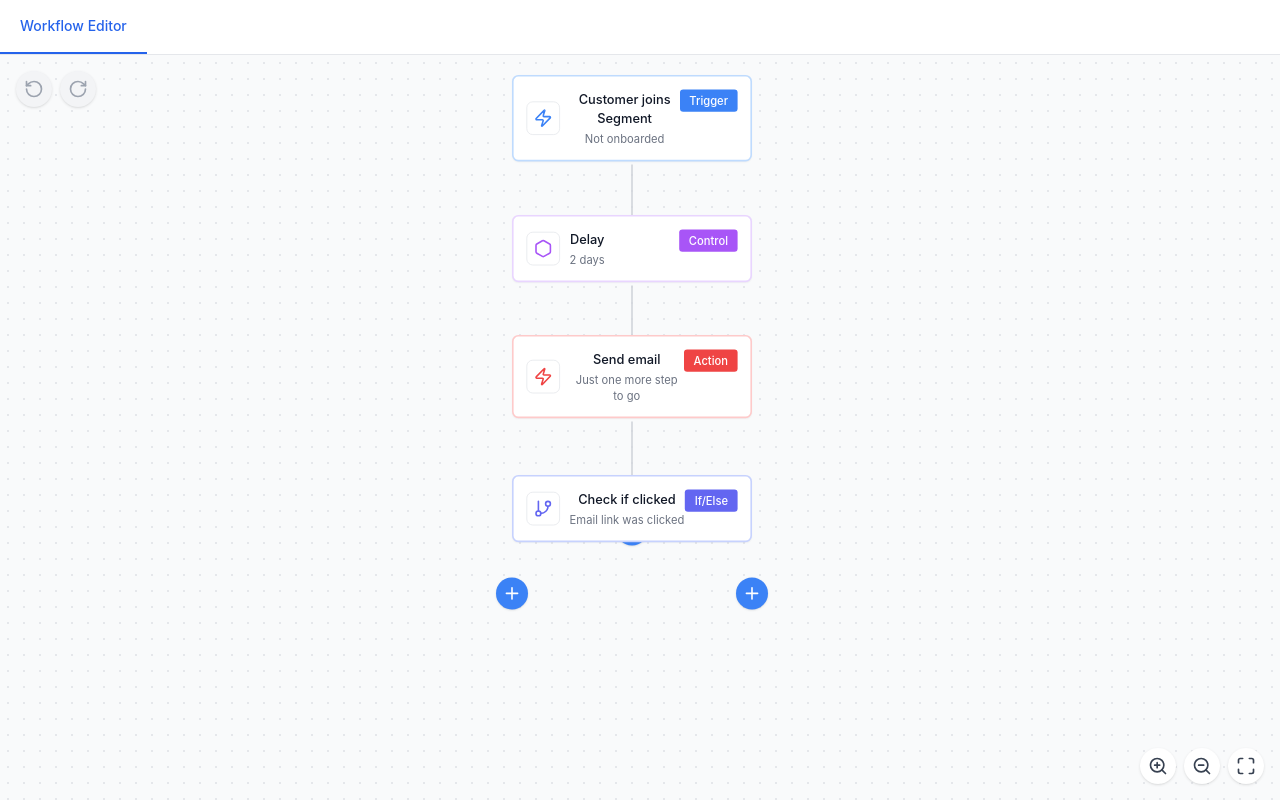
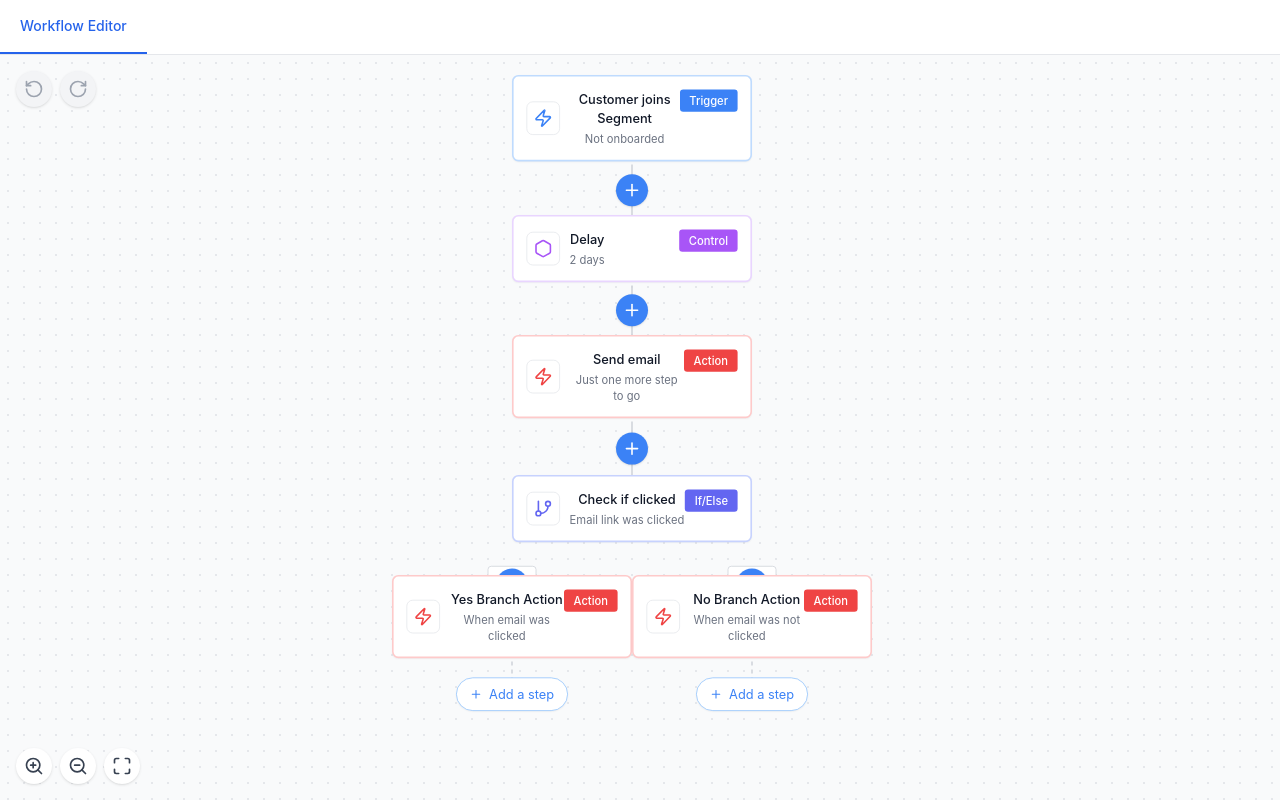
Before and after one commit to falvarez1/AutomationWorkflow, a React (Create React App) app: page / in a window 1280 px wide. Built offline with nearby package versions, Linux system fonts and the light colour scheme.

Commit message:
Update context menu configuration and add branching nodes in AutomationWorkflow

```diff
--- a/src/AutomationWorkflow.jsx
+++ b/src/AutomationWorkflow.jsx
@@ -91,8 +91,9 @@ const WorkflowStep = ({ id, type, title, subtitle, position, transform, onClick,
   const [showContextMenu, setShowContextMenu] = useState(false);
   const [contextMenuConfig] = useState(propContextMenuConfig || {
     position: 'right', // default position - now on the right
-    offsetX: 10,
-    offsetY: 0
+    offsetX: -5,
+    offsetY: 0,
+    orientation: 'vertical' // default orientation - vertical menu
   });
   const [wasJustClicked, setWasJustClicked] = useState(false);
 
@@ -363,6 +364,7 @@ const WorkflowStep = ({ id, type, title, subtitle, position, transform, onClick,
         menuPosition={contextMenuConfig.position}
         offsetX={contextMenuConfig.offsetX}
         offsetY={contextMenuConfig.offsetY}
+        orientation={contextMenuConfig.orientation}
       />
 
       {isDragging && (
@@ -373,7 +375,7 @@ const WorkflowStep = ({ id, type, title, subtitle, position, transform, onClick,
 };
 
 // Node Context Menu Component for displaying actions when hovering over a node
-const NodeContextMenu = ({ position, nodeType, visible, onAction, menuPosition = 'bottom', offsetX = 0, offsetY = 0 }) => {
+const NodeContextMenu = ({ position, nodeType, visible, onAction, menuPosition = 'bottom', offsetX = 0, offsetY = 0, orientation = 'vertical' }) => {
   if (!visible) return null;
 
   // Default menu items based on node type
@@ -384,35 +386,7 @@ const NodeContextMenu = ({ position, nodeType, visible, onAction, menuPosition =
       { id: 'delete', icon: <Trash2 className="w-4 h-4 text-red-500" />, label: 'Delete' }
     ];
 
-    switch (nodeType) {
-      case NODE_TYPES.TRIGGER:
-        return [
-          ...commonItems,
-          { id: 'configure-trigger', icon: <Zap className="w-4 h-4 text-blue-500" />, label: 'Configure Trigger' }
-        ];
-      case NODE_TYPES.CONTROL:
-        return [
-          ...commonItems,
-          { id: 'set-conditions', icon: <Hexagon className="w-4 h-4 text-purple-500" />, label: 'Set Conditions' }
-        ];
-      case NODE_TYPES.ACTION:
-        return [
-          ...commonItems,
-          { id: 'configure-action', icon: <Send className="w-4 h-4 text-red-500" />, label: 'Configure Action' }
-        ];
-      case NODE_TYPES.IFELSE:
-        return [
-          ...commonItems,
-          { id: 'configure-condition', icon: <GitBranch className="w-4 h-4 text-indigo-500" />, label: 'Configure Condition' }
-        ];
-      case NODE_TYPES.SPLITFLOW:
-        return [
-          ...commonItems,
-          { id: 'configure-split', icon: <GitMerge className="w-4 h-4 text-green-500" />, label: 'Configure Split' }
-        ];
-      default:
     return commonItems;
-    }
   };
 
   // Calculate menu position based on configuration
@@ -463,12 +437,18 @@ const NodeContextMenu = ({ position, nodeType, visible, onAction, menuPosition =
   const menuItems = getMenuItems();
   const menuStyles = getMenuStyles();
 
+  // Determine flex direction and spacing based on orientation
+  const isVertical = orientation === 'vertical';
+  const containerClass = isVertical
+    ? "flex flex-col space-y-1"
+    : "flex flex-row space-x-1";
+
   return (
     <div
       className="bg-white rounded-lg shadow-lg border border-gray-200 p-1 animate-fadeIn node-context-menu"
       style={menuStyles}
     >
-      <div className="flex flex-col space-y-1">
+      <div className={containerClass}>
         {menuItems.map(item => (
           <button
             key={item.id}
@@ -575,8 +555,8 @@ const AddNodeButton = ({ position, nodeWidth, buttonSize, onAdd, isHighlighted =
       ref={buttonRef}
       style={{
         position: 'absolute',
-        left: position.x + (nodeWidth / 2) - (buttonSize / 2) + 'px', // Center on the node
-        top: position.y + 'px',
+        left: (position.x - (buttonSize / 2)) + 'px', // Center directly on the position point
+        top: (position.y - (buttonSize / 2)) + 'px', // Center vertically too
         zIndex: 5, // Between lines (0) and nodes (10+)
       }}
       data-node-element="true"
@@ -611,80 +591,6 @@ const AddNodeButton = ({ position, nodeWidth, buttonSize, onAdd, isHighlighted =
   );
 };
 
-// Add a new component for branch endpoint buttons that appears integrated with connector lines
-const BranchEndpointButton = ({ position, buttonSize, onAdd, isHighlighted = false, onMouseEnter, onMouseLeave, showMenu = false, sourceNodeId = 'none', branchId = 'none' }) => {
-  const [isHovered, setIsHovered] = useState(false);
-
-  const handleMouseEnter = () => {
-    setIsHovered(true);
-    onMouseEnter?.();
-  };
-
-  const handleMouseLeave = () => {
-    setIsHovered(false);
-    onMouseLeave?.();
-  };
-
-  return (
-    <div
-      style={{
-        position: 'absolute',
-        left: position.x - (buttonSize / 2) + 'px', // Center on the endpoint
-        top: position.y - (buttonSize / 2) + 'px',  // Center on the endpoint
-        zIndex: 6, // Higher than regular add buttons
-      }}
-      data-node-element="true"
-      data-source-node-id={sourceNodeId}
-      data-branch-id={branchId}
-      data-button-type="branch-endpoint"
-      className="branch-endpoint-button"
-    >
-      {/* Connector visual to make button appear integrated with the line */}
-      <div
-        className="connector-dot"
-        style={{
-          position: 'absolute',
-          left: '50%',
-          top: '50%',
-          width: '14px',
-          height: '14px',
-          borderRadius: '50%',
-          background: isHovered || isHighlighted ? '#3B82F6' : '#D1D5DB',
-          transform: 'translate(-50%, -50%)',
-          transition: 'background-color 0.2s',
-          zIndex: 1
-        }}
-      />
-
-      <button
-        style={{
-          position: 'relative',
-          transition: 'transform 0.2s, box-shadow 0.2s, background-color 0.2s',
-          zIndex: 2
-        }}
-        onClick={(e) => {
-          onAdd(e);
-          e.stopPropagation();
-        }}
-        onMouseEnter={handleMouseEnter}
-        onMouseLeave={handleMouseLeave}
-        className={`flex items-center justify-center w-10 h-10 rounded-full
-          ${isHovered || isHighlighted ? 'bg-blue-600 shadow-lg transform scale-110' : 'bg-blue-500 shadow'}
-          text-white focus:outline-none focus:ring-2 focus:ring-blue-300 focus:ring-offset-2`}
-      >
-        <Plus className="w-6 h-6" />
-
-        {/* Show tooltip on hover (only if menu is not shown) */}
-        {isHovered && !showMenu && (
-          <div className="absolute top-full mt-2 bg-gray-800 text-white text-xs rounded py-1 px-2 whitespace-nowrap z-50">
-            Add branch node
-          </div>
-        )}
-      </button>
-    </div>
-  );
-};
-
 // Main Automation Workflow Component
 const AutomationWorkflow = () => {
   // Canvas pan and zoom state
@@ -733,10 +639,14 @@ const AutomationWorkflow = () => {
     const startY = node.position.y + (node.height || DEFAULT_NODE_HEIGHT);
 
     if (node.type === NODE_TYPES.IFELSE) {
+      // For IFELSE nodes, we only have two valid branch IDs: 'yes' and 'no'
       if (branchId === 'yes') {
         return { x: node.position.x - 150 + (DEFAULT_NODE_WIDTH / 2), y: startY + 100 };
+      } else if (branchId === 'no') {
+        return { x: node.position.x + 150 + (DEFAULT_NODE_WIDTH / 2), y: startY + 100 };
       } else {
-        return { x: node.position.x + 150 + (DEFAULT_NODE_WIDTH / 2), y: startY + 100 };
+        // Return null for invalid branch IDs to prevent unwanted buttons
+        return null;
       }
     } else if (node.type === NODE_TYPES.SPLITFLOW) {
       // Similar logic for splitflow branches
@@ -750,6 +660,7 @@ const AutomationWorkflow = () => {
       }
     }
 
+    // Default return for other node types
     return { x: startX, y: startY };
   }, []);
 
@@ -1011,7 +922,7 @@ const AutomationWorkflow = () => {
       position,
       height: DEFAULT_NODE_HEIGHT,
       isNew: true,
-      contextMenuConfig: { position: 'right', offsetX: 10, offsetY: 0 },
+      contextMenuConfig: { position: 'right', offsetX: -5, offsetY: 0, orientation: 'vertical' },
       title: getDefaultTitle(nodeType),
       subtitle: getDefaultSubtitle(nodeType),
       ...initialProps,
@@ -1518,11 +1429,10 @@ const AutomationWorkflow = () => {
       endPos: { x: targetX, y: targetY }
     };
   }, [getBranchEndpoint, edgeInputYOffset]);
-
 // Render all connector lines between nodes
 const renderConnections = useCallback(() => {
   const connectors = [];
-
+  // Render standard connections
   // Render standard connections
   workflowGraph.getAllEdges().forEach(edge => {
       const sourceNode = workflowGraph.getNode(edge.sourceId);
@@ -1537,6 +1447,10 @@ const AutomationWorkflow = () => {
       } else if (edge.type === CONNECTION_TYPES.BRANCH) {
         connectionPoints = calculateBranchConnectionPoints(sourceNode, targetNode, edge.label);
       }
+
+      // Check if this edge is connected to the selected node
+      const isConnectedToSelectedNode = selectedNodeId &&
+        (edge.sourceId === selectedNodeId || edge.targetId === selectedNodeId);
 
       if (connectionPoints && connectionPoints.startPos && connectionPoints.endPos) {
         connectors.push(
@@ -1544,7 +1458,7 @@ const AutomationWorkflow = () => {
             key={`${edge.sourceId}-${edge.targetId}-${edge.type}-${edge.label || 'default'}`}
             startPos={connectionPoints.startPos}
             endPos={connectionPoints.endPos}
-            isHighlighted={false}
+            isHighlighted={isConnectedToSelectedNode}
             label={edge.type === CONNECTION_TYPES.BRANCH ? edge.label : null}
           />
         );
@@ -1552,125 +1466,133 @@ const AutomationWorkflow = () => {
     });
 
     return connectors;
-  }, [workflowGraph, calculateConnectionPoints, calculateBranchConnectionPoints]);
-
-  // Render add node buttons for each node
+  }, [workflowGraph, calculateConnectionPoints, calculateBranchConnectionPoints, selectedNodeId]);
+
+  // Render add node buttons on edge lines
   const renderAddNodeButtons = useCallback(() => {
     const buttons = [];
 
-    // For each node, add a button at its bottom
-    workflowGraph.getAllNodes().forEach((node) => {
-      // Add button for standard connection (unless it's already connected)
-      const defaultOutgoingEdge = workflowGraph.getDefaultOutgoingEdge(node.id);
-
-      if (!defaultOutgoingEdge) {
-        const buttonPosition = {
-          x: node.position.x,
-          y: node.position.y + (node.height || DEFAULT_NODE_HEIGHT) + buttonYOffset
-        };
+    // Render a button on each edge connection line (midway between source and target)
+    workflowGraph.getAllEdges().forEach((edge) => {
+      const sourceNode = workflowGraph.getNode(edge.sourceId);
+      const targetNode = workflowGraph.getNode(edge.targetId);
+
+      if (!sourceNode || !targetNode) return;
+
+      let connectionPoints;
+
+      // Calculate connection points based on the edge type
+      if (edge.type === CONNECTION_TYPES.DEFAULT) {
+        connectionPoints = calculateConnectionPoints(sourceNode, targetNode);
+      } else if (edge.type === CONNECTION_TYPES.BRANCH) {
+        connectionPoints = calculateBranchConnectionPoints(sourceNode, targetNode, edge.label);
+      }
+
+      if (connectionPoints && connectionPoints.startPos && connectionPoints.endPos) {
+        // Calculate midpoint of the edge for button placement
+        const midX = (connectionPoints.startPos.x + connectionPoints.endPos.x) / 2;
+        const midY = (connectionPoints.startPos.y + connectionPoints.endPos.y) / 2;
+
+        const buttonPosition = { x: midX, y: midY };
 
         buttons.push(
           <AddNodeButton
-            key={`add-button-${node.id}`}
+            key={`add-button-edge-${edge.sourceId}-${edge.targetId}-${edge.type}`}
             position={buttonPosition}
-            nodeWidth={DEFAULT_NODE_WIDTH}
+            nodeWidth={0} // Not node-relative anymore
             buttonSize={BUTTON_SIZE}
-            onAdd={(e) => handleShowAddMenu(node.id, e)}
-            isHighlighted={activeAddButtonNodeId === node.id}
+            onAdd={(e) => handleShowAddMenu(edge.sourceId, e)}
+            isHighlighted={activeAddButtonNodeId === edge.sourceId}
             onMouseEnter={() => {}} // No action needed
             onMouseLeave={() => {}} // No action needed
-            showMenu={activeAddButtonNodeId === node.id}
-            sourceNodeId={node.id}
+            showMenu={activeAddButtonNodeId === edge.sourceId}
+            sourceNodeId={edge.sourceId}
             sourceType="standard"
           />
         );
       }
+    });
+
+    // Add dashed edge and button for nodes that don't have outgoing edges
+    workflowGraph.getAllNodes().forEach((node) => {
+      const hasOutgoingEdge = workflowGraph.getOutgoingEdges(node.id).length > 0;
+
+      // Only add a dashed edge and button if there are no outgoing edges
+      if (!hasOutgoingEdge) {
+        const startPos = {
+          x: node.position.x + (DEFAULT_NODE_WIDTH / 2),
+          y: node.position.y + (node.height || DEFAULT_NODE_HEIGHT)
+        };
+
+        const endPos = {
+          x: startPos.x,
+          y: startPos.y + 70 // Distance for dashed edge
+        };
+
+        const buttonPosition = {
+          x: endPos.x,
+          y: endPos.y
+        };
+
+        // Add dashed edge
+        buttons.push(
+          <svg
+            key={`dashed-edge-${node.id}`}
+            className="absolute pointer-events-none"
+            style={{
+              top: 0,
+              left: 0,
+              width: '100%',
+              height: '100%',
+              overflow: 'visible',
+              zIndex: 4 // Between edges (0) and nodes (10+)
+            }}
+          >
+            <path
+              d={`M ${startPos.x} ${startPos.y} L ${endPos.x} ${endPos.y}`}
+              stroke="#D1D5DB"
+              strokeWidth="2"
+              strokeDasharray="5,5"
+              fill="none"
+            />
+          </svg>
+        );
+
+        // Add "Add a step" button at end of dashed line
+        buttons.push(
+          <div
+            key={`add-step-button-${node.id}`}
+            className="absolute flex items-center justify-center"
+            style={{
+              top: buttonPosition.y - 10, // Adjust to center it
+              left: buttonPosition.x - 70, // Adjust to center it
+              width: 140,
+              borderRadius: 20,
+              zIndex: 5
+            }}
+          >
+            <button
+              className="flex items-center justify-center gap-2 bg-white border border-blue-300 text-blue-500 px-4 py-2 rounded-full shadow-sm hover:shadow-md transition-all"
+              onClick={(e) => handleShowAddMenu(node.id, e)}
+            >
+              <Plus size={16} className="text-blue-500" />
+              <span>Add a step</span>
+            </button>
+          </div>
+        );
+      }
 
       // Add branch endpoint buttons for IF/ELSE and SPLIT FLOW nodes
-      if (node.type === NODE_TYPES.IFELSE) {
-        // Add yes/no branch endpoints
-        const branchIds = ['yes', 'no'];
-
-        branchIds.forEach(branchId => {
-          // Check if this branch already has a connection
-          const hasBranchConnection = workflowGraph.getBranchOutgoingEdges(node.id)
-            .some(edge => edge.label === branchId);
-
-          if (!hasBranchConnection) {
-            const branchEndpoint = getBranchEndpoint(node, branchId);
-
-            buttons.push(
-              <BranchEndpointButton
-                key={`branch-endpoint-${node.id}-${branchId}`}
-                position={branchEndpoint}
-                buttonSize={BUTTON_SIZE}
-                onAdd={(e) => handleShowBranchEndpointMenu(node.id, branchId, e)}
-                isHighlighted={
-                  activeBranchButton &&
-                  activeBranchButton.nodeId === node.id &&
-                  activeBranchButton.branchId === branchId
-                }
-                onMouseEnter={() => {}} // No action needed
-                onMouseLeave={() => {}} // No action needed
-                showMenu={
-                  activeBranchButton &&
-                  activeBranchButton.nodeId === node.id &&
-                  activeBranchButton.branchId === branchId
-                }
-                sourceNodeId={node.id}
-                branchId={branchId}
-              />
-            );
-          }
-        });
-      } else if (node.type === NODE_TYPES.SPLITFLOW) {
-        // Get branch options from plugin
-        const branches = pluginRegistry.getNodeType('splitflow').getBranches(node);
-
-        branches.forEach(branch => {
-          // Check if this branch already has a connection
-          const hasBranchConnection = workflowGraph.getBranchOutgoingEdges(node.id)
-            .some(edge => edge.label === branch.id);
-
-          if (!hasBranchConnection) {
-            const branchEndpoint = getBranchEndpoint(node, branch.id);
-
-            buttons.push(
-              <BranchEndpointButton
-                key={`branch-endpoint-${node.id}-${branch.id}`}
-                position={branchEndpoint}
-                buttonSize={BUTTON_SIZE}
-                onAdd={(e) => handleShowBranchEndpointMenu(node.id, branch.id, e)}
-                isHighlighted={
-                  activeBranchButton &&
-                  activeBranchButton.nodeId === node.id &&
-                  activeBranchButton.branchId === branch.id
-                }
-                onMouseEnter={() => {}} // No action needed
-                onMouseLeave={() => {}} // No action needed
-                showMenu={
-                  activeBranchButton &&
-                  activeBranchButton.nodeId === node.id &&
-                  activeBranchButton.branchId === branch.id
-                }
-                sourceNodeId={node.id}
-                branchId={branch.id}
-              />
-            );
-          }
-        });
-      }
+
     });
 
     return buttons;
   }, [
     workflowGraph,
     activeAddButtonNodeId,
-    activeBranchButton,
     handleShowAddMenu,
-    handleShowBranchEndpointMenu,
-    getBranchEndpoint,
-    buttonYOffset
+    calculateConnectionPoints,
+    calculateBranchConnectionPoints
   ]);
 
   // Render the add node menu when active
@@ -1844,11 +1766,13 @@ const AutomationWorkflow = () => {
           {/* Canvas content with transform */}
           <div
             className="absolute top-0 left-0 w-full h-full transform-gpu"
+            id="canvas-content"
             style={{
               transform: `translate(${transform.x}px, ${transform.y}px) scale(${transform.scale})`,
               transformOrigin: '0 0',
               width: '100%',
-              height: '100%'
+              height: '100%',
+              overflow: 'visible' // Allow elements to extend outside container boundaries
             }}
           >
             {/* SVG for connection lines */}
@@ -1856,7 +1780,8 @@ const AutomationWorkflow = () => {
               width="100%"
               height="100%"
               className="absolute top-0 left-0 pointer-events-none"
-              style={{ zIndex: 0 }}
+              style={{ zIndex: 0, overflow: "visible" }}
+              preserveAspectRatio="none"
             >
               {renderConnections()}
             </svg>
@@ -1893,7 +1818,7 @@ const AutomationWorkflow = () => {
           </div>
 
           {/* Floating controls for zoom and reset (fixed position) */}
-          <div className="absolute bottom-4 right-4 flex space-x-2">
+          <div className="absolute bottom-4 left-4 flex space-x-2">
             <button
               className="p-2 bg-white rounded-full shadow hover:bg-gray-50 focus:outline-none"
               onClick={() => handleZoom(1.2)}
--- a/src/components/AutomationWorkflow/constants.js
+++ b/src/components/AutomationWorkflow/constants.js
@@ -36,7 +36,7 @@ export const INITIAL_WORKFLOW_STEPS = [
     subtitle: 'Not onboarded',
     position: { x: window.innerWidth / 2, y: 25 },
     height: DEFAULT_NODE_HEIGHT,
-    contextMenuConfig: { position: 'right', offsetX: 10, offsetY: 0 },
+    contextMenuConfig: { position: 'right', offsetX: -5, offsetY: 0, orientation: 'vertical' },
     outgoingConnections: {
       default: { targetNodeId: "two-day-delay-node" }
     }
@@ -48,7 +48,7 @@ export const INITIAL_WORKFLOW_STEPS = [
     subtitle: '2 days',
     position: { x: window.innerWidth / 2, y: 200 },
     height: DEFAULT_NODE_HEIGHT,
-    contextMenuConfig: { position: 'right', offsetX: 10, offsetY: 0 },
+    contextMenuConfig: { position: 'right', offsetX: -5, offsetY: 0, orientation: 'vertical' },
     outgoingConnections: {
       default: { targetNodeId: "send-email-node" }
     }
@@ -60,7 +60,7 @@ export const INITIAL_WORKFLOW_STEPS = [
     subtitle: 'Just one more step to go',
     position: { x: window.innerWidth / 2, y: 350 },
     height: DEFAULT_NODE_HEIGHT,
-    contextMenuConfig: { position: 'right', offsetX: 10, offsetY: 0 },
+    contextMenuConfig: { position: 'right', offsetX: -5, offsetY: 0, orientation: 'vertical' },
     outgoingConnections: {
       default: { targetNodeId: "check-clicked-node" }
     }
@@ -72,7 +72,39 @@ export const INITIAL_WORKFLOW_STEPS = [
     subtitle: 'Email link was clicked',
     position: { x: window.innerWidth / 2, y: 525 },
     height: DEFAULT_NODE_HEIGHT,
-    contextMenuConfig: { position: 'right', offsetX: 10, offsetY: 0 },
-    branchConnections: {}
+    contextMenuConfig: { position: 'right', offsetX: -5, offsetY: 0, orientation: 'vertical' },
+    branchConnections: {
+      // Add connections to "yes" and "no" branches
+      "yes": { targetNodeId: "yes-branch-node" },
+      "no": { targetNodeId: "no-branch-node" }
+    }
+  },
+  // Add the "yes" branch node
+  {
+    id: "yes-branch-node",
+    type: 'action',
+    title: 'Yes Branch Action',
+    subtitle: 'When email was clicked',
+    // Position to the left based on getBranchEndpoint function
+    position: { x: window.innerWidth / 2 - 150, y: 650 },
+    height: DEFAULT_NODE_HEIGHT,
+    contextMenuConfig: { position: 'right', offsetX: -5, offsetY: 0, orientation: 'vertical' },
+    outgoingConnections: {
+      default: { targetNodeId: null } // Can connect to another node if needed
+    }
+  },
+  // Add the "no" branch node
+  {
+    id: "no-branch-node",
+    type: 'action',
+    title: 'No Branch Action',
+    subtitle: 'When email was not clicked',
+    // Position to the right based on getBranchEndpoint function
+    position: { x: window.innerWidth / 2 + 150, y: 650 },
+    height: DEFAULT_NODE_HEIGHT,
+    contextMenuConfig: { position: 'right', offsetX: -5, offsetY: 0, orientation: 'vertical' },
+    outgoingConnections: {
+      default: { targetNodeId: null } // Can connect to another node if needed
+    }
   }
 ];
```
Lines whose indentation alone changed are shown as unchanged.
